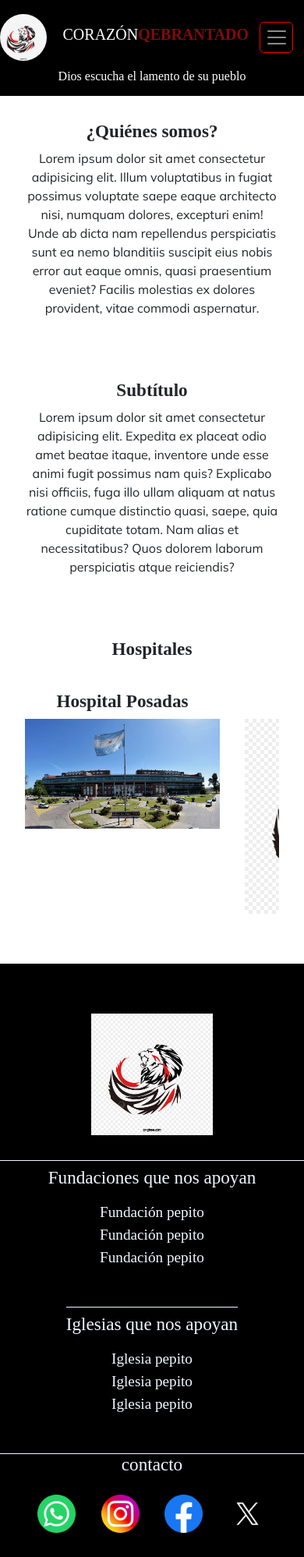
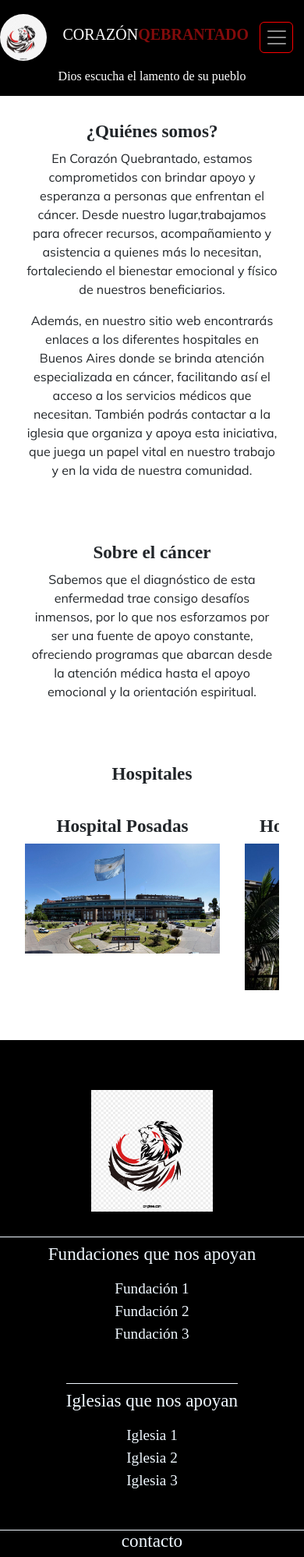
Before and after one commit to Lean-Herrera/Corazon-quebrantado, a plain HTML site: page index.html in a window 390 px wide. Shown: the top 1997 px of the page at 78% size. Drawn offline with nearby package versions, Linux system fonts and the light colour scheme; a web font is replaced by a local one.

Commit message:
Versión preliminar de index Mobile

```diff
--- a/index.html
+++ b/index.html
@@ -86,19 +86,25 @@
         <div class="main-index">
             <section class="quienes-somos">
                 <h3>¿Quiénes somos?</h3>
-                <p>Lorem ipsum dolor sit amet consectetur adipisicing elit. Illum voluptatibus in fugiat possimus
-                    voluptate saepe eaque architecto nisi, numquam dolores, excepturi enim! Unde ab dicta nam
-                    repellendus perspiciatis sunt ea nemo blanditiis suscipit eius nobis error aut eaque omnis, quasi
-                    praesentium eveniet? Facilis molestias ex dolores provident, vitae commodi aspernatur.</p>
+                <p>En Corazón Quebrantado, estamos comprometidos con brindar apoyo y esperanza a
+                    personas que enfrentan el cáncer. Desde nuestro lugar,trabajamos
+                    para ofrecer recursos, acompañamiento y asistencia a quienes más lo necesitan,
+                    fortaleciendo el bienestar emocional y físico de nuestros beneficiarios.</p>
+
+                <p>
+                    Además, en nuestro sitio web encontrarás enlaces a los diferentes hospitales en Buenos Aires donde
+                    se brinda atención especializada en cáncer, facilitando así el acceso a los servicios médicos que
+                    necesitan. También podrás contactar a la iglesia que organiza y apoya esta iniciativa, que juega un
+                    papel vital en nuestro trabajo y en la vida de nuestra comunidad.
+                </p>
 
             </section>
 
             <section class="informacion">
-                <h3>Subtítulo</h3>
-                <p>Lorem ipsum dolor sit amet consectetur adipisicing elit. Expedita ex placeat odio amet beatae itaque,
-                    inventore unde esse animi fugit possimus nam quis? Explicabo nisi officiis, fuga illo ullam aliquam
-                    at natus ratione cumque distinctio quasi, saepe, quia cupiditate totam. Nam alias et necessitatibus?
-                    Quos dolorem laborum perspiciatis atque reiciendis?</p>
+                <h3>Sobre el cáncer</h3>
+                <p>Sabemos que el diagnóstico de esta enfermedad trae consigo desafíos inmensos, por lo que nos
+                    esforzamos por ser una fuente de apoyo constante, ofreciendo programas que abarcan desde la atención
+                    médica hasta el apoyo emocional y la orientación espiritual.</p>
 
             </section>
 
@@ -108,30 +114,32 @@
                 <div class="imagenes-hospitales">
                     <div>
                         <h3>Hospital Posadas</h3>
-                        <a href="https://www.argentina.gob.ar/salud/hospital-nacional-posadas"><img src="./imagenes/hospitales/hospital posadas.jpg" alt="Hospital posadas"></a>
+                        <a href="https://www.argentina.gob.ar/salud/hospital-nacional-posadas" target="_blank"><img
+                                src="./imagenes/hospitales/hospital posadas.jpg" alt="Hospital posadas"></a>
                     </div>
 
                     <div>
-                        <h3>pepe</h3>
-                        <a href=""><img src="./imagenes/logo/pngtree-wolf-logo-png-image_2306634.jpg"
+                        <h3>Hospital Marie Curie</h3>
+                        <a href="https://buenosaires.gob.ar/salud/hospitales-y-establecimientos-de-salud/hospital-maria-curie/contacto-hospital-maria-curie"
+                            target="_blank"><img src="./imagenes/hospitales/hospital-marie-curie-.jpg"
                                 alt="Hospital posadas"></a>
                     </div>
 
                     <div>
-                        <h3>pepe</h3>
-                        <a href=""><img src="./imagenes/logo/pngtree-wolf-logo-png-image_2306634.jpg"
+                        <h3>Hospital Ángel H. Roffo</h3>
+                        <a href="https://institutoroffo.uba.ar/" target="_blank"><img src="./imagenes/hospitales/instituto-Roffo.jpg"
                                 alt="Hospital posadas"></a>
                     </div>
 
                     <div>
-                        <h3>pepe</h3>
-                        <a href=""><img src="./imagenes/logo/pngtree-wolf-logo-png-image_2306634.jpg"
+                        <h3>Hospital Italiano</h3>
+                        <a href="https://www1.hospitalitaliano.org.ar/#!/home/comercial/noticia/168002" target="_blank"><img src="./imagenes/hospitales/Hospital-Italiano.jpeg"
                                 alt="Hospital posadas"></a>
                     </div>
 
                     <div>
-                        <h3>pepe</h3>
-                        <a href=""><img src="./imagenes/logo/pngtree-wolf-logo-png-image_2306634.jpg"
+                        <h3>Instituto Henry Moore</h3>
+                        <a href="https://hmoore.com.ar/" target="_blank"><img src="./imagenes/hospitales/Henry.-Moore.jpg"
                                 alt="Hospital posadas"></a>
                     </div>
                 </div>
@@ -149,18 +157,18 @@
             <section class="fundaciones">
                 <h3>Fundaciones que nos apoyan</h3>
                 <ul>
-                    <li>Fundación pepito</li>
-                    <li>Fundación pepito</li>
-                    <li>Fundación pepito</li>
+                    <li>Fundación 1</li>
+                    <li>Fundación 2</li>
+                    <li>Fundación 3</li>
                 </ul>
             </section>
 
             <section class="iglesias">
                 <h3>Iglesias que nos apoyan</h3>
                 <ul>
-                    <li>Iglesia pepito</li>
-                    <li>Iglesia pepito</li>
-                    <li>Iglesia pepito</li>
+                    <li>Iglesia 1</li>
+                    <li>Iglesia 2</li>
+                    <li>Iglesia 3</li>
                 </ul>
             </section>
             <section class="redes">
```
Also changed, not shown: imagenes/hospitales/Henry.-Moore.jpg (added), imagenes/hospitales/Hospital-Italiano.jpeg (added), imagenes/hospitales/hospital-marie-curie-.jpg (added), imagenes/hospitales/instituto-Roffo.jpg (added).
